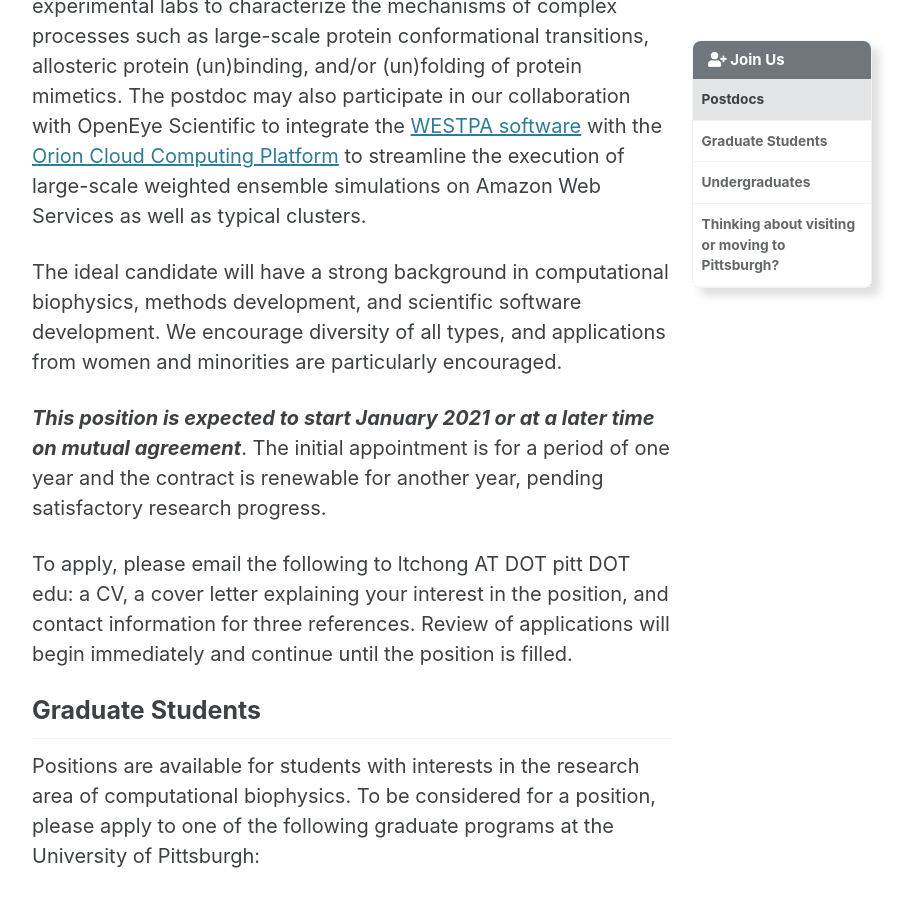
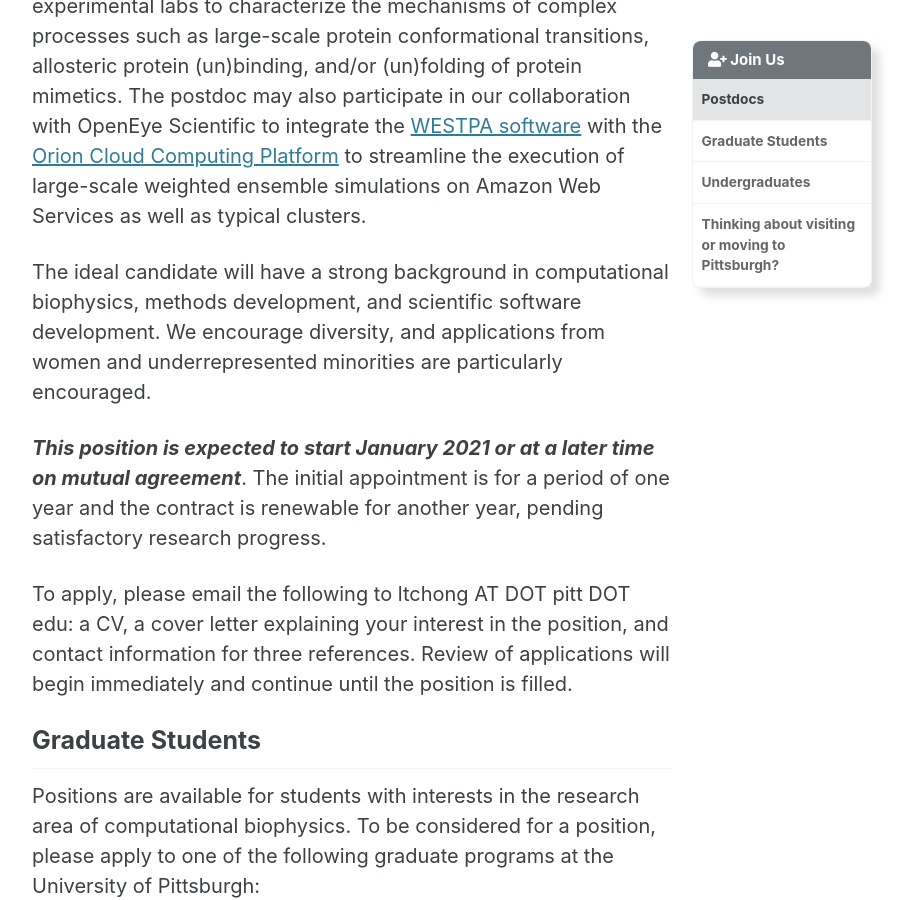
Before and after one commit to darianyang/mm-github-pages-test, a Jekyll site: the page built from _pages/join_us.md, in a window 1280 px wide and 900 px high, scrolled down 791 px. Shown: the whole window, without its empty margins (288-1200 px from the left). Built offline with Jekyll 4.4.1, drawn with Linux system fonts in a browser that asks for light colours; cached includes are drawn as plain includes.

Commit message:
Update join_us.md

```diff
--- a/_pages/join_us.md
+++ b/_pages/join_us.md
@@ -11,7 +11,7 @@ toc_icon: "user-plus"
 ## Postdocs
 We are pleased to announce an opening for one postdoctoral researcher. This position will involve developing new weighted ensemble strategies to enable atomically detailed simulations of pathways and kinetics for biological processes on pharmaceutically relevant timescales (beyond milliseconds). These efforts are funded over the next three years by an NIH RO1 renewal titled “High-performance weighted ensemble software for simulation of complex bio-events”. Applications will involve collaborations with experimental labs to characterize the mechanisms of complex processes such as large-scale protein conformational transitions, allosteric protein (un)binding, and/or (un)folding of protein mimetics. The postdoc may also participate in our collaboration with OpenEye Scientific to integrate the [WESTPA software](https://westpa.github.io/westpa) with the [Orion Cloud Computing Platform](https://www.eyesopen.com/orion) to streamline the execution of large-scale weighted ensemble simulations on Amazon Web Services as well as typical clusters.
 
-The ideal candidate will have a strong background in computational biophysics, methods development, and scientific software development. We encourage diversity of all types, and applications from women and minorities are particularly encouraged.
+The ideal candidate will have a strong background in computational biophysics, methods development, and scientific software development. We encourage diversity, and applications from women and underrepresented minorities are particularly encouraged.
 
 ***This position is expected to start January 2021 or at a later time on mutual agreement***. The initial appointment is for a period of one year and the contract is renewable for another year, pending satisfactory research progress.
 
```
